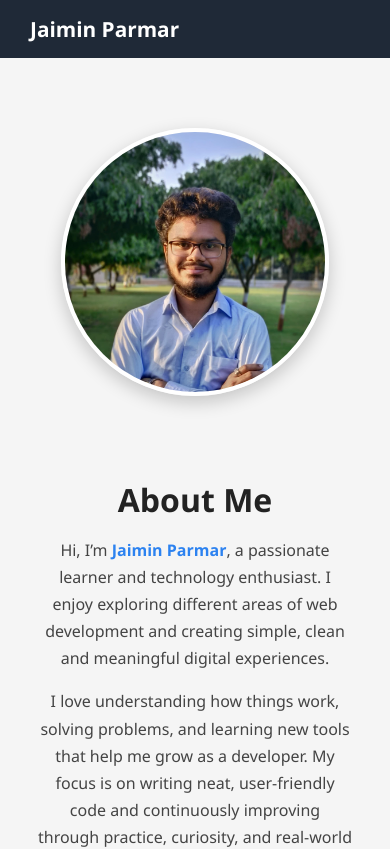
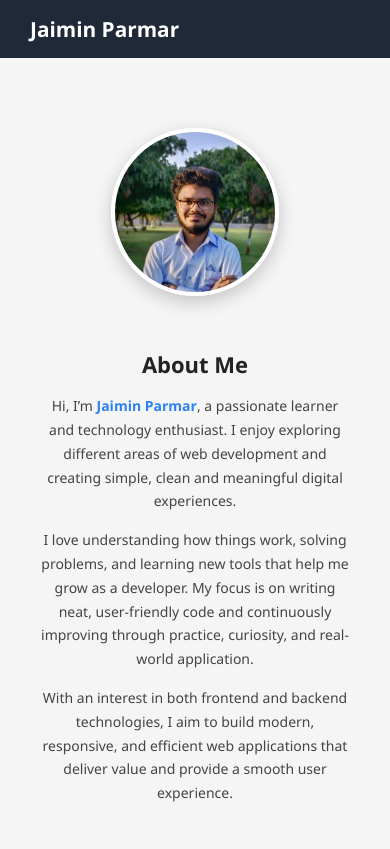
Before and after one commit to jaiminbvmengg/portfolio, a React (Create React App) app in the folder portfolio/: page / in a window 390 px wide. Shown: the top 849 px of the page. Built offline with nearby package versions, Linux system fonts and the light colour scheme.

Commit message:
Update About.css

```diff
--- a/portfolio/src/Pages/About/About.css
+++ b/portfolio/src/Pages/About/About.css
@@ -3,6 +3,7 @@
   background: #f5f5f5;
 }
 
+/* Main Layout */
 .about-container {
   display: flex;
   justify-content: center;
@@ -10,7 +11,7 @@
   gap: 50px;
   max-width: 1100px;
   margin: auto;
-  flex-wrap: wrap;
+  flex-wrap: wrap; /* enables stacking on smaller screens */
 }
 
 /* Photo Style */
@@ -20,7 +21,8 @@
   border-radius: 50%;
   object-fit: cover;
   border: 4px solid white;
-  box-shadow: 0px 6px 18px rgba(0,0,0,0.2);
+  box-shadow: 0px 6px 18px rgba(0, 0, 0, 0.2);
+  transition: 0.3s ease;
 }
 
 /* Text Styling */
@@ -46,13 +48,59 @@
   color: #2c82f0;
 }
 
-/* Responsive */
+/* ========================= */
+/*       RESPONSIVE FIXES    */
+/* ========================= */
+
+/* Tablets and below */
+@media (max-width: 992px) {
+  .about-container {
+    gap: 30px;
+    padding: 0 20px;
+  }
+
+  .about-text h2 {
+    font-size: 28px;
+  }
+
+  .about-text p {
+    font-size: 15px;
+  }
+}
+
+/* Mobile devices */
 @media (max-width: 768px) {
   .about-container {
+    flex-direction: column; /* stack image + text */
     text-align: center;
   }
 
+  .about-image img {
+    width: 200px;
+    height: 200px;
+  }
+
   .about-text {
-    max-width: 90%;
+    max-width: 100%;
+  }
+
+  .about-text h2 {
+    font-size: 26px;
   }
 }
+
+/* Extra small mobile screens */
+@media (max-width: 480px) {
+  .about-image img {
+    width: 160px;
+    height: 160px;
+  }
+
+  .about-text h2 {
+    font-size: 22px;
+  }
+
+  .about-text p {
+    font-size: 14px;
+  }
+}
```
